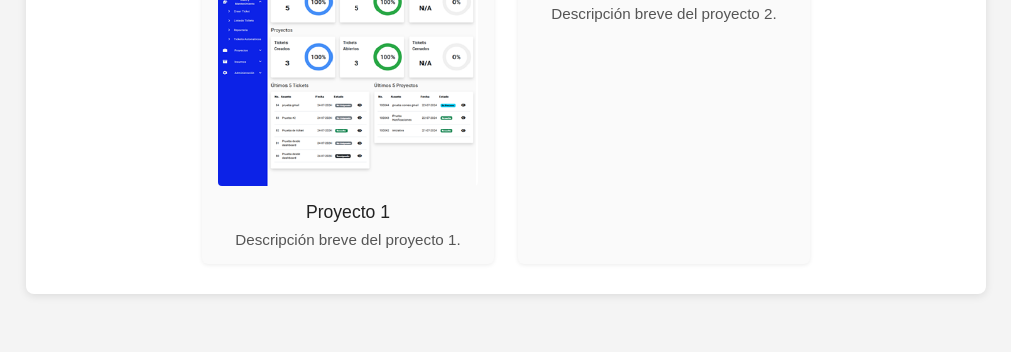
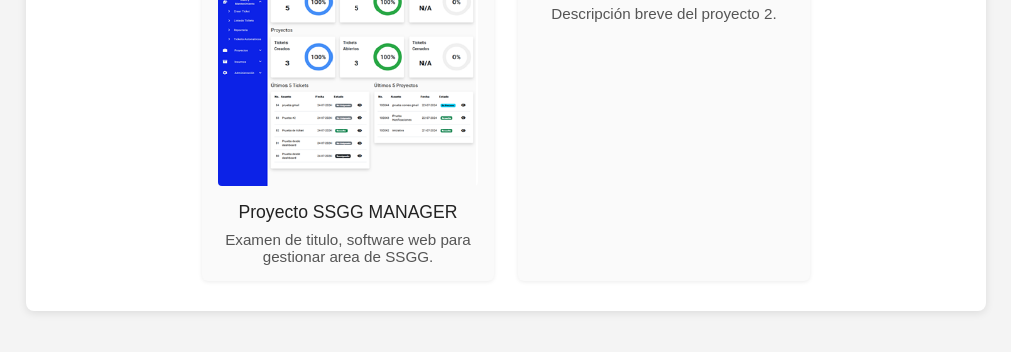
Before and after one commit to JuanAvendanoA/JuanAvendanoA.github.io, a plain HTML site: page portafolio/index.html in a window 1280 px wide. Shown: the part 220-572 px from the top of the page, without its empty margins (134-1145 px from the left). Drawn offline with Linux system fonts and the light colour scheme.

Commit message:
primera correccion de imagen1

```diff
--- a/portafolio/index.html
+++ b/portafolio/index.html
@@ -10,16 +10,16 @@
         <h1>Mi Portafolio</h1>
         <div class="gallery">
             <div class="project">
-                <img src="assets/img/proyecto1.png" alt="Proyecto 1">
-                <div class="project-title">Proyecto 1</div>
-                <div class="project-desc">Descripción breve del proyecto 1.</div>
+                <img src="./assets/img/proyecto1.png" alt="Proyecto 1">
+                <div class="project-title">Proyecto SSGG MANAGER</div>
+                <div class="project-desc">Examen de titulo, software web para gestionar area de SSGG.</div>
             </div>
             <div class="project">
                 <img src="assets/proyecto2.jpg" alt="Proyecto 2">
                 <div class="project-title">Proyecto 2</div>
                 <div class="project-desc">Descripción breve del proyecto 2.</div>
             </div>
-            <!-- Agrega más proyectos aquí -->
+
         </div>
     </div>
 </body>
```
